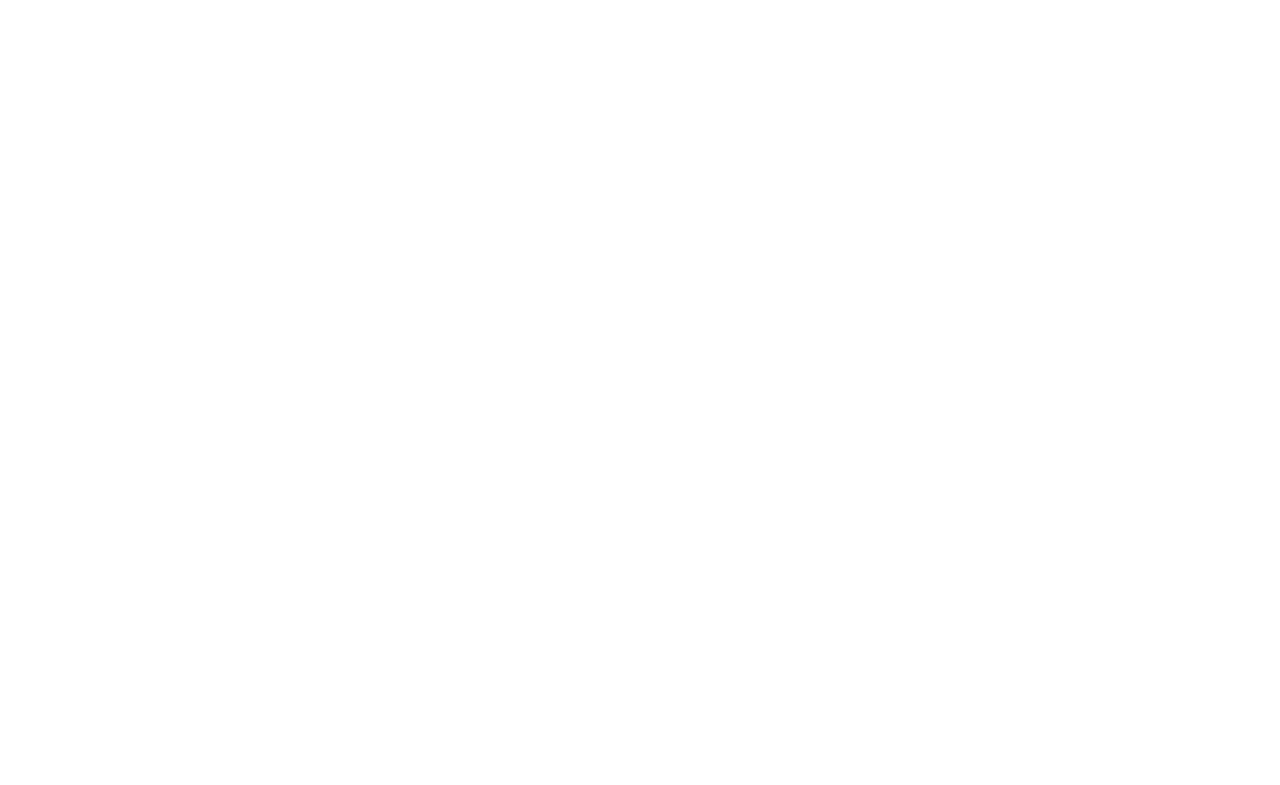
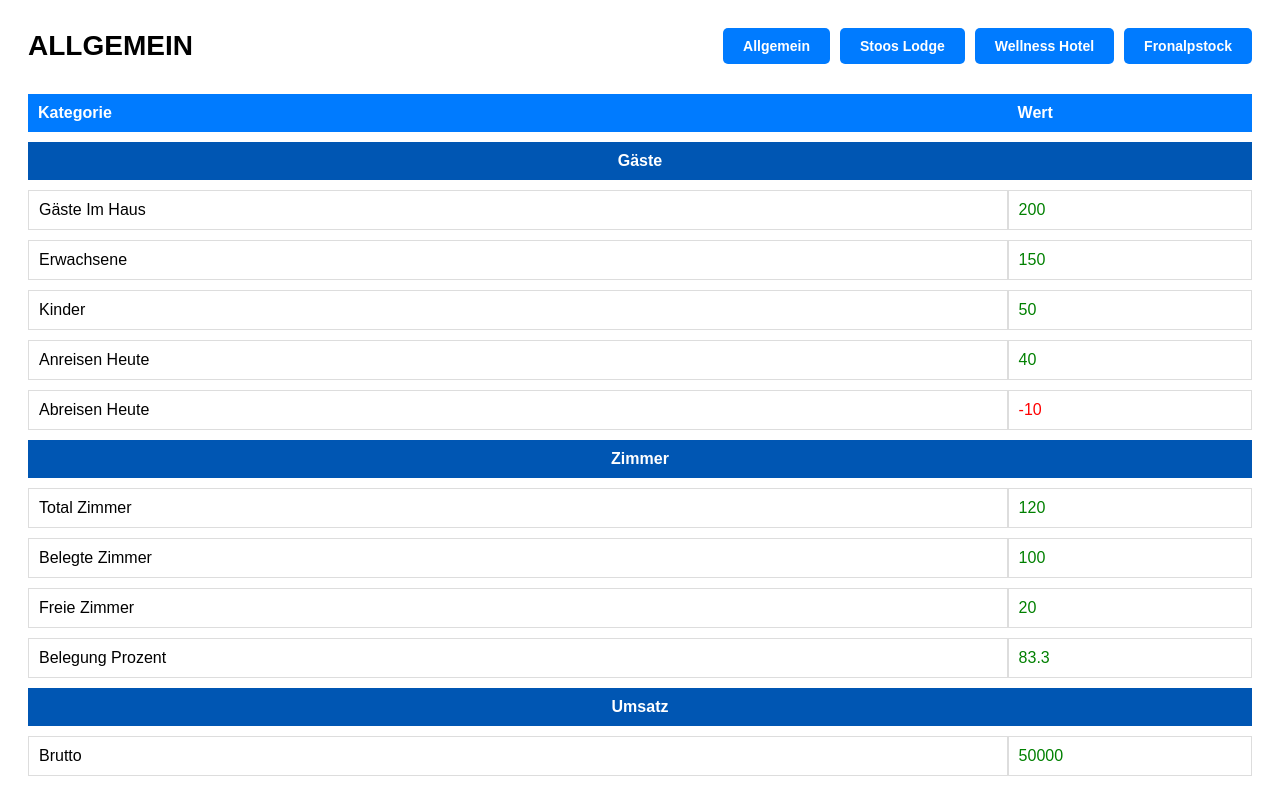
Before and after one commit to Mountain-Hackathon-2024/Datenkonsolidierung_Management-Dashboard, a Next.js app: page /dashboard in a window 1280 px wide. Before the commit this address had no page. Shown: the top 785 px of the page. Built offline with nearby package versions, Linux system fonts and the light colour scheme.

Commit message:
added a total list with dummy datas and with an api placeholder for the future

```diff
--- a/src/app/dashboard/page.js
+++ b/src/app/dashboard/page.js
@@ -1,92 +1,80 @@
 "use client";
 
-import React, { useEffect, useState } from "react";
-import { useRouter } from "next/navigation";
-import Cookies from "js-cookie";
+import React, { useState } from "react";
+import hotelData from "../data/hotelData";
 
 export default function Dashboard() {
-  const router = useRouter();
+  const [selectedHotel, setSelectedHotel] = useState("allgemein"); // Standardmäßig "Allgemein"
+  const currentData = hotelData[selectedHotel]; // Hole die Daten des aktuellen Hotels
 
-  // Zustand für die Autorisierung
-  const [isAuthorized, setIsAuthorized] = useState(false);
+  // Funktion, um Unterkategorien in einer Tabelle darzustellen
+  const renderCategory = (title, categoryData) => (
+    <React.Fragment key={title}>
+      <tr>
+        <th style={categoryHeaderStyle} colSpan="2">{title}</th>
+      </tr>
+      {Object.entries(categoryData).map(([key, value]) => (
+        <tr key={key}>
+          <td style={cellStyle}>{formatKey(key)}</td>
+          <td style={getValueStyle(value)}>{value}</td>
+        </tr>
+      ))}
+    </React.Fragment>
+  );
 
-  useEffect(() => {
-    const isLoggedIn = Cookies.get("isLoggedIn");
-
-    if (!isLoggedIn) {
-      // Weiterleitung zur Login-Seite
-      router.push("/");
-    } else {
-      // Benutzer ist eingeloggt
-      setIsAuthorized(true);
-    }
-  }, [router]);
-
-  // Zustand für den aktuellen Dashboard-Namen
-  const [currentDashboard, setCurrentDashboard] = useState("ALLGEMEIN");
-
-  // Beispiel-Daten für die Tabelle
-  const data = [
-    { id: 1, username: "dionarifi", email: "dionarifi@example.com", status: "Active" },
-    { id: 2, username: "panatzhh", email: "panatzhh@example.com", status: "Pending" },
-    { id: 3, username: "user3", email: "user3@example.com", status: "Inactive" },
-  ];
-
-  // Funktion, um den Dashboard-Namen zu ändern
-  const handleDashboardChange = (name) => {
-    setCurrentDashboard(name.toUpperCase());
-  };
-
-  // Zeige nichts, solange die Autorisierung geprüft wird
-  if (!isAuthorized) {
-    return null;
-  }
+  // Schlüssel (Key) formatieren (z. B. "gästeImHaus" → "Gäste im Haus")
+  const formatKey = (key) =>
+    key
+      .replace(/([A-Z])/g, " $1")
+      .replace(/^./, (str) => str.toUpperCase());
 
   return (
     <div style={{ padding: "20px", fontFamily: "Arial, sans-serif" }}>
       {/* Header */}
       <header style={headerStyle}>
-        <h1 style={dashboardNameStyle}>{currentDashboard}</h1>
+        <h1 style={dashboardNameStyle}>{currentData.name}</h1>
         <nav style={buttonContainerStyle}>
-          <button style={buttonStyle} onClick={() => handleDashboardChange("Allgemein")}>
+          <button style={buttonStyle} onClick={() => setSelectedHotel("allgemein")}>
             Allgemein
           </button>
-          <button style={buttonStyle} onClick={() => handleDashboardChange("Stoos Lodge")}>
+          <button style={buttonStyle} onClick={() => setSelectedHotel("stoosLodge")}>
             Stoos Lodge
           </button>
-          <button style={buttonStyle} onClick={() => handleDashboardChange("Wellness Hotel")}>
+          <button style={buttonStyle} onClick={() => setSelectedHotel("wellnessHotel")}>
             Wellness Hotel
           </button>
-          <button style={buttonStyle} onClick={() => handleDashboardChange("Fronalpstock")}>
+          <button style={buttonStyle} onClick={() => setSelectedHotel("fronalpstock")}>
             Fronalpstock
           </button>
         </nav>
       </header>
 
-      {/* Tabelle */}
-      <table style={{ width: "100%", borderCollapse: "collapse", marginTop: "20px" }}>
+      {/* Tabellen */}
+      <table style={tableStyle}>
         <thead>
-          <tr style={{ backgroundColor: "#007bff", color: "white" }}>
-            <th style={cellStyle}>ID</th>
-            <th style={cellStyle}>Username</th>
-            <th style={cellStyle}>Email</th>
-            <th style={cellStyle}>Status</th>
+          <tr>
+            <th style={headerCellStyle}>Kategorie</th>
+            <th style={headerCellStyle}>Wert</th>
           </tr>
         </thead>
         <tbody>
-          {data.map((row) => (
-            <tr key={row.id} style={{ borderBottom: "1px solid #ddd" }}>
-              <td style={cellStyle}>{row.id}</td>
-              <td style={cellStyle}>{row.username}</td>
-              <td style={cellStyle}>{row.email}</td>
-              <td style={cellStyle}>{row.status}</td>
-            </tr>
-          ))}
+          {/* Render Kategorien */}
+          {renderCategory("Gäste", currentData.gäste)}
+          {renderCategory("Zimmer", currentData.zimmer)}
+          {renderCategory("Umsatz", currentData.umsatz)}
+          {currentData.effizienz && renderCategory("Effizienz", currentData.effizienz)}
+          {currentData.forecast && renderCategory("Forecast", currentData.forecast)}
         </tbody>
       </table>
     </div>
   );
 }
+
+// Funktion für dynamisches Styling basierend auf dem Wert
+const getValueStyle = (value) => ({
+  ...cellStyle,
+  color: value > 0 ? "green" : value < 0 ? "red" : "black",
+});
 
 // Stile
 const headerStyle = {
@@ -118,7 +106,30 @@
   cursor: "pointer",
 };
 
+const tableStyle = {
+  width: "100%",
+  borderCollapse: "separate",
+  borderSpacing: "0 10px", // Abstand zwischen den Tabellenzeilen
+  marginTop: "20px",
+};
+
+const headerCellStyle = {
+  padding: "10px",
+  backgroundColor: "#007bff",
+  color: "white",
+  textAlign: "left",
+  fontWeight: "bold",
+};
+
+const categoryHeaderStyle = {
+  ...headerCellStyle,
+  backgroundColor: "#0056b3",
+  textAlign: "center",
+};
+
 const cellStyle = {
   padding: "10px",
+  border: "1px solid #ddd",
   textAlign: "left",
+  backgroundColor: "white",
 };
--- /dev/null
+++ b/src/app/data/hotelData.js
@@ -0,0 +1,143 @@
+const hotelData = {
+    allgemein: {
+      name: "ALLGEMEIN",
+      gäste: {
+        gästeImHaus: 200,
+        erwachsene: 150,
+        kinder: 50,
+        anreisenHeute: 40,
+        abreisenHeute: -10,
+      },
+      zimmer: {
+        totalZimmer: 120,
+        belegteZimmer: 100,
+        freieZimmer: 20,
+        belegungProzent: 83.3,
+      },
+      umsatz: {
+        brutto: 50000,
+        netto: 45000,
+        proZimmer: 500,
+        proGast: 250,
+      },
+      effizienz: {
+        personalkostenLogis: -20,
+        personalkostenFNB: -15,
+        personalkostenWellness: 10,
+        personalkostenSeminar: 5,
+      },
+      forecast: {
+        anreisenGästeMorgen: 50,
+        abreisenZimmerMorgen: 20,
+        zimmerBelegungMorgenProzent: 85,
+        pickupZimmernächte: 10,
+      },
+    },
+    stoosLodge: {
+      name: "STOOS LODGE",
+      gäste: {
+        gästeImHaus: 80,
+        erwachsene: 60,
+        kinder: 20,
+        anreisenHeute: 15,
+        abreisenHeute: -5,
+      },
+      zimmer: {
+        totalZimmer: 40,
+        belegteZimmer: 30,
+        freieZimmer: 10,
+        belegungProzent: 75,
+      },
+      umsatz: {
+        brutto: 15000,
+        netto: 14000,
+        proZimmer: 350,
+        proGast: 200,
+      },
+    },
+    wellnessHotel: {
+      name: "WELLNESS HOTEL",
+      gäste: {
+        gästeImHaus: 60,
+        erwachsene: 50,
+        kinder: 10,
+        anreisenHeute: 10,
+        abreisenHeute: -3,
+      },
+      zimmer: {
+        totalZimmer: 30,
+        belegteZimmer: 20,
+        freieZimmer: 10,
+        belegungProzent: 66.7,
+      },
+      umsatz: {
+        brutto: 20000,
+        netto: 18000,
+        proZimmer: 600,
+        proGast: 300,
+      },
+    },
+    fronalpstock: {
+      name: "FRONALPSTOCK",
+      gäste: {
+        gästeImHaus: 60,
+        erwachsene: 40,
+        kinder: 20,
+        anreisenHeute: 15,
+        abreisenHeute: -2,
+      },
+      zimmer: {
+        totalZimmer: 30,
+        belegteZimmer: 25,
+        freieZimmer: 5,
+        belegungProzent: 83.3,
+      },
+      umsatz: {
+        brutto: 10000,
+        netto: 9500,
+        proZimmer: 380,
+        proGast: 158,
+      },
+    },
+  };
+
+  export default hotelData;
+
+  /*
+    API-Aufruf (auskommentiert)
+
+    Später kann diese Funktion genutzt werden, um die Daten aus einer API zu laden
+    und das `hotelData`-Objekt dynamisch zu ersetzen.
+
+    Beispiel:
+
+    export async function fetchHotelData() {
+      try {
+        const response = await fetch('https://api.example.com/hotel-data');
+        if (!response.ok) {
+          throw new Error('Fehler beim Abrufen der Hotel-Daten');
+        }
+        const data = await response.json();
+
+        // Das zurückgegebene Datenformat sollte mit der Struktur von `hotelData` kompatibel sein
+        return data;
+      } catch (error) {
+        console.error("API Fehler:", error);
+        return null; // Fallback auf statische Daten
+      }
+    }
+
+    Verwendung in einer Komponente:
+
+    import { fetchHotelData } from '../data/hotelData';
+
+    useEffect(() => {
+      async function loadData() {
+        const data = await fetchHotelData();
+        if (data) {
+          setHotelData(data); // Lokaler Zustand oder Context aktualisieren
+        }
+      }
+      loadData();
+    }, []);
+  */
```
